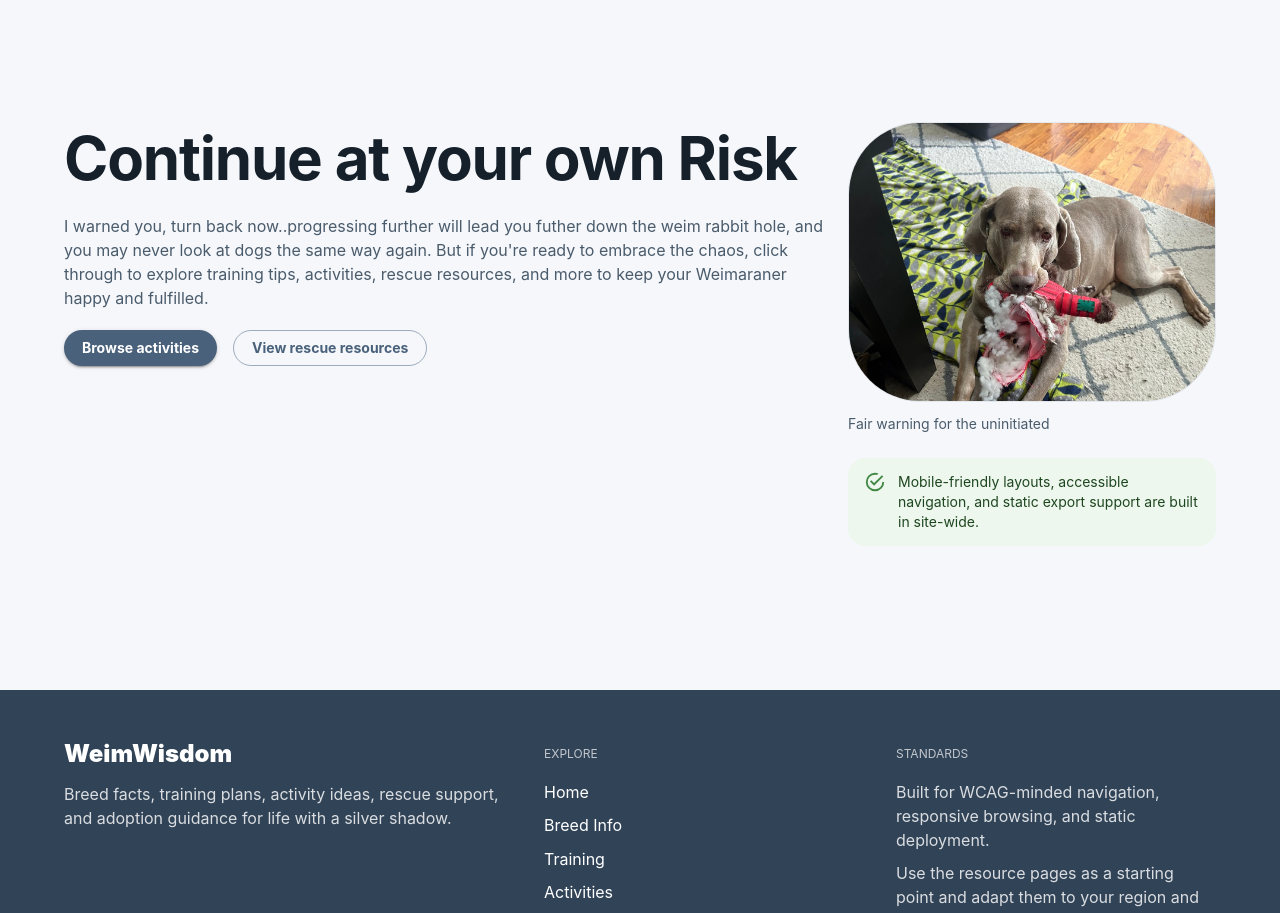
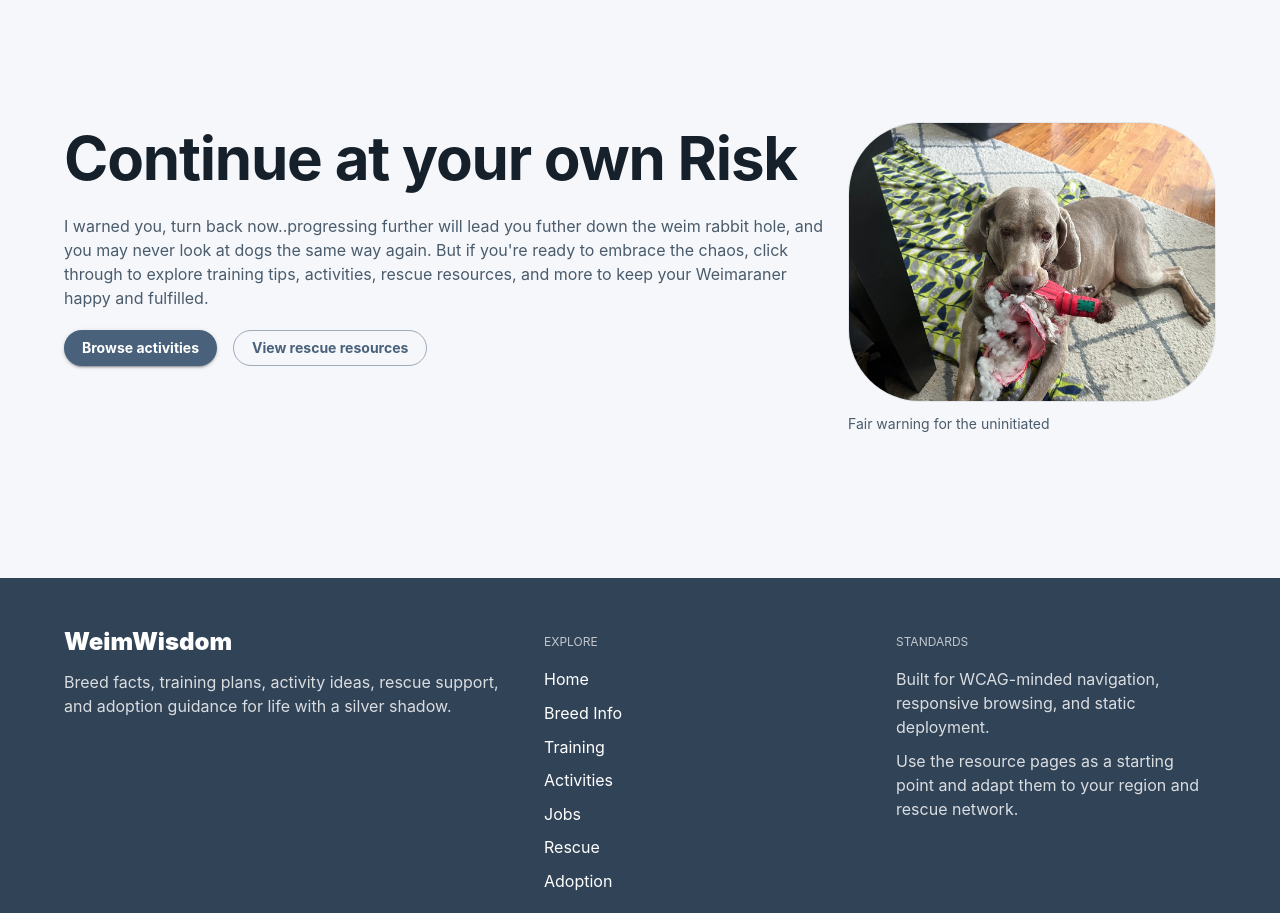
Before and after one commit to evilbeliver/weimwisdom, a Next.js app: page / in a window 1280 px wide. Shown: the part 3720-4633 px from the top of the page. Built offline with nearby package versions, Linux system fonts and the light colour scheme.

Commit message:
updated home page

```diff
--- a/src/pages/index.tsx
+++ b/src/pages/index.tsx
@@ -66,14 +66,11 @@ export default function HomePage() {
               </Stack>
             </Grid>
             <Grid size={{ xs: 12, md: 4 }}>
-              <Stack spacing={3}>
-                <ResponsiveImage
-                  src="/images/weim-beware.jpg"
-                  alt="Weimaraner warning sign"
-                  caption="Fair warning for the uninitiated"
-                />
-                <Alert severity="success">Mobile-friendly layouts, accessible navigation, and static export support are built in site-wide.</Alert>
-              </Stack>
+              <ResponsiveImage
+                src="/images/weim-beware.jpg"
+                alt="Weimaraner warning sign"
+                caption="Fair warning for the uninitiated"
+              />
             </Grid>
           </Grid>
         </Container>
```
